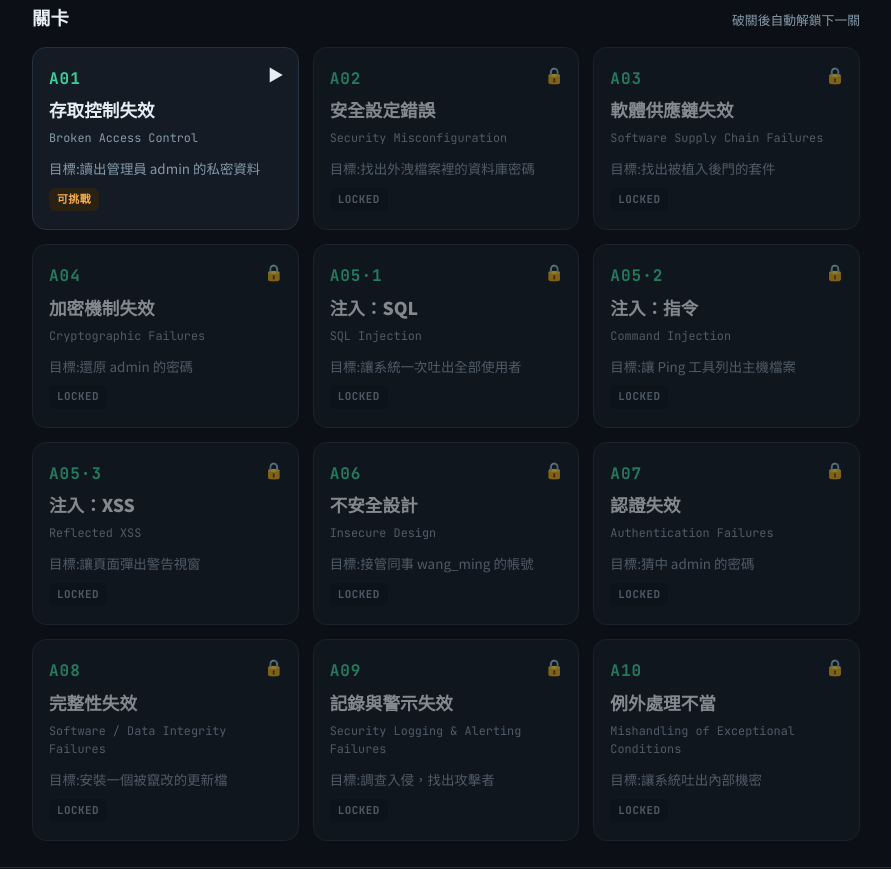
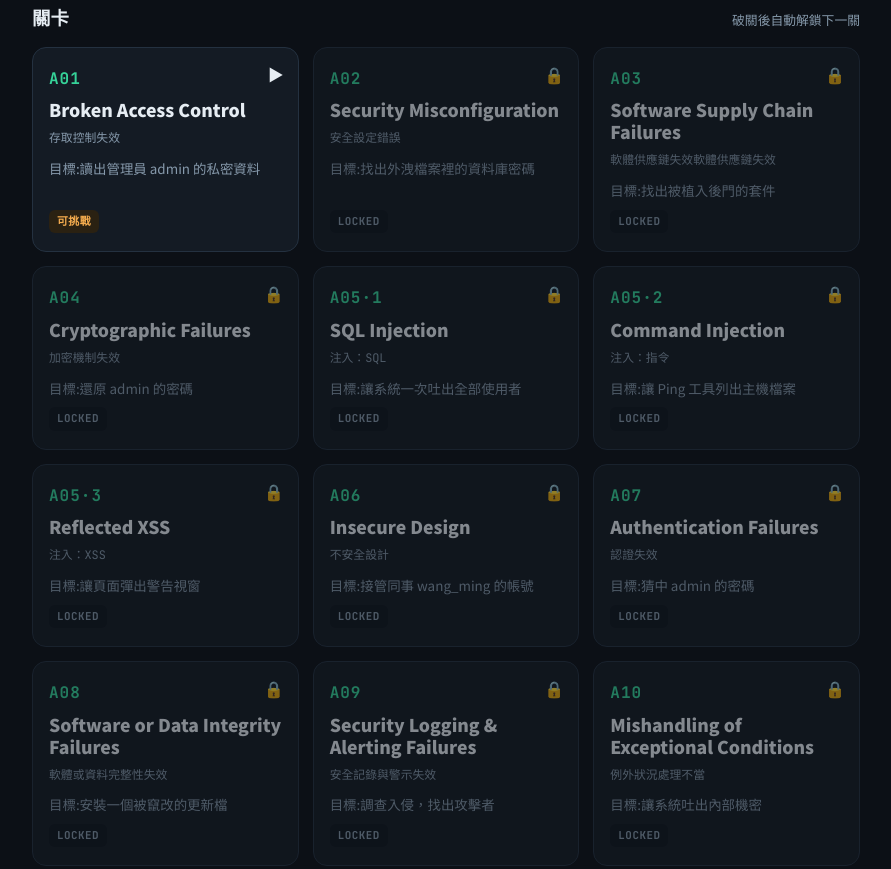
Before and after one commit to athene760525/owasp-challenge, a plain HTML site: page index.html in a window 1280 px wide. Shown: the part 293-1162 px from the top of the page, without its empty margins (194-1085 px from the left). Drawn offline with Linux system fonts and the light colour scheme.

Commit message:
更新標題及A01

```diff
--- a/common.js
+++ b/common.js
@@ -2,18 +2,18 @@
 (function(){
   "use strict";
   window.LEVELS = [
-    {code:"A01", nm:"存取控制失效", en:"Broken Access Control", file:"a01.html", goal:"讀出管理員 admin 的私密資料"},
-    {code:"A02", nm:"安全設定錯誤", en:"Security Misconfiguration", file:"a02.html", goal:"找出外洩檔案裡的資料庫密碼"},
-    {code:"A03", nm:"軟體供應鏈失效", en:"Software Supply Chain Failures", file:"a03.html", goal:"找出被植入後門的套件"},
-    {code:"A04", nm:"加密機制失效", en:"Cryptographic Failures", file:"a04.html", goal:"還原 admin 的密碼"},
-    {code:"A05·1", nm:"注入：SQL", en:"SQL Injection", file:"sqli.html", goal:"讓系統一次吐出全部使用者"},
-    {code:"A05·2", nm:"注入：指令", en:"Command Injection", file:"cmdi.html", goal:"讓 Ping 工具列出主機檔案"},
-    {code:"A05·3", nm:"注入：XSS", en:"Reflected XSS", file:"xss.html", goal:"讓頁面彈出警告視窗"},
-    {code:"A06", nm:"不安全設計", en:"Insecure Design", file:"a06.html", goal:"接管同事 wang_ming 的帳號"},
-    {code:"A07", nm:"認證失效", en:"Authentication Failures", file:"a07.html", goal:"猜中 admin 的密碼"},
-    {code:"A08", nm:"完整性失效", en:"Software / Data Integrity Failures", file:"a08.html", goal:"安裝一個被竄改的更新檔"},
-    {code:"A09", nm:"記錄與警示失效", en:"Security Logging & Alerting Failures", file:"a09.html", goal:"調查入侵，找出攻擊者"},
-    {code:"A10", nm:"例外處理不當", en:"Mishandling of Exceptional Conditions", file:"a10.html", goal:"讓系統吐出內部機密"}
+    {code:"A01", nm:"Broken Access Control", en:"存取控制失效", file:"a01.html", goal:"讀出管理員 admin 的私密資料"},
+    {code:"A02", nm:"Security Misconfiguration", en:"安全設定錯誤", file:"a02.html", goal:"找出外洩檔案裡的資料庫密碼"},
+    {code:"A03", nm:"Software Supply Chain Failures", en:"軟體供應鏈失效軟體供應鏈失效", file:"a03.html", goal:"找出被植入後門的套件"},
+    {code:"A04", nm:"Cryptographic Failures", en:"加密機制失效", file:"a04.html", goal:"還原 admin 的密碼"},
+    {code:"A05·1", nm:"SQL Injection", en:"注入：SQL", file:"sqli.html", goal:"讓系統一次吐出全部使用者"},
+    {code:"A05·2", nm:"Command Injection", en:"注入：指令", file:"cmdi.html", goal:"讓 Ping 工具列出主機檔案"},
+    {code:"A05·3", nm:"Reflected XSS", en:"注入：XSS", file:"xss.html", goal:"讓頁面彈出警告視窗"},
+    {code:"A06", nm:"Insecure Design", en:"不安全設計", file:"a06.html", goal:"接管同事 wang_ming 的帳號"},
+    {code:"A07", nm:"Authentication Failures", en:"認證失效", file:"a07.html", goal:"猜中 admin 的密碼"},
+    {code:"A08", nm:"Software or Data Integrity Failures", en:"軟體或資料完整性失效", file:"a08.html", goal:"安裝一個被竄改的更新檔"},
+    {code:"A09", nm:"Security Logging & Alerting Failures", en:"安全記錄與警示失效", file:"a09.html", goal:"調查入侵，找出攻擊者"},
+    {code:"A10", nm:"Mishandling of Exceptional Conditions", en:"例外狀況處理不當", file:"a10.html", goal:"讓系統吐出內部機密"}
   ];
   function getSolved(){try{var c=localStorage.getItem("owasp_lab_solved");return new Set(c?JSON.parse(c):[]);}catch(e){return new Set();}}
   function save(s){try{localStorage.setItem("owasp_lab_solved",JSON.stringify([...s]));}catch(e){}}
```
Also changed, not shown: a01.html (+3 -2 lines).
